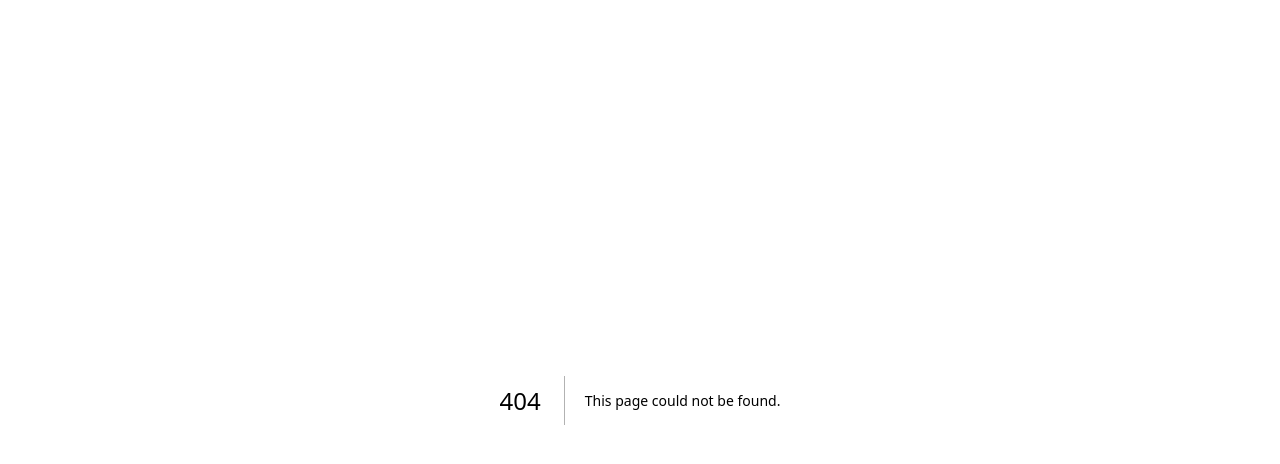
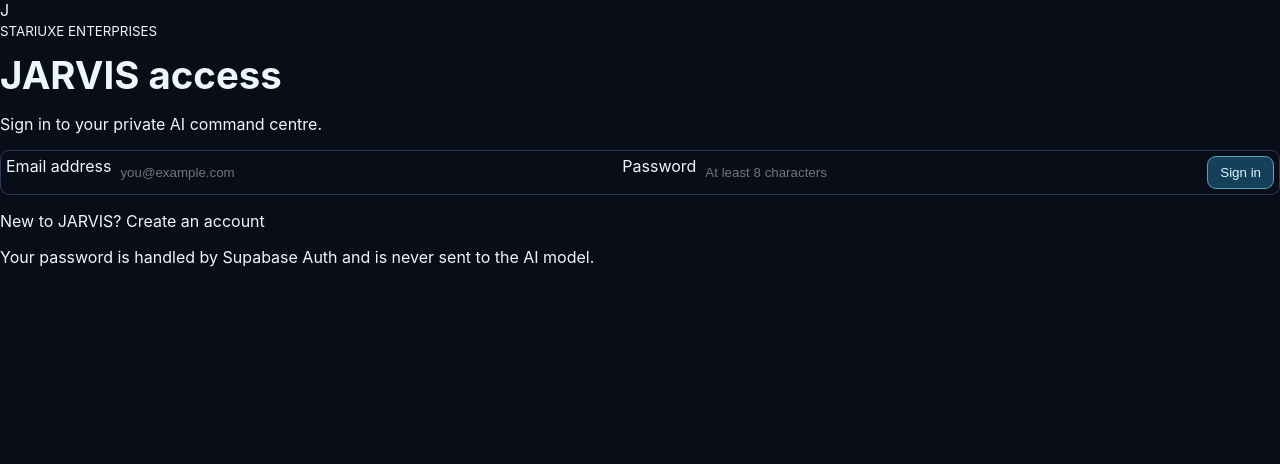
Before and after one commit to Stariuxe/VOICESTUDIO, a Next.js app: page /login in a window 1280 px wide. Before the commit this address had no page. Shown: the top 464 px of the page. Built offline with nearby package versions, Linux system fonts and the light colour scheme.

Commit message:
Add Supabase authentication for JARVIS

```diff
--- /dev/null
+++ b/app/login/page.tsx
@@ -0,0 +1,6 @@
+'use client';
+import {useState} from 'react';
+import {createClient} from '@/lib/supabase/client';
+export default function Login(){const [email,setEmail]=useState('');const [password,setPassword]=useState('');const [mode,setMode]=useState<'in'|'up'>('in');const [message,setMessage]=useState('');const [busy,setBusy]=useState(false);
+ async function submit(e:React.FormEvent){e.preventDefault();setBusy(true);setMessage('');try{const s=createClient();const r=mode==='in'?await s.auth.signInWithPassword({email,password}):await s.auth.signUp({email,password});if(r.error)throw r.error;if(mode==='up'&&!r.data.session)setMessage('Account created. Check your email to confirm your address, then sign in.');else window.location.href='/';}catch(e:any){setMessage(e.message||'Unable to authenticate.');}finally{setBusy(false);}}
+ return <main className="auth"><div className="authcard"><div className="mark">J</div><small>STARIUXE ENTERPRISES</small><h1>JARVIS access</h1><p>Sign in to your private AI command centre.</p><form onSubmit={submit}><label>Email address</label><input type="email" required autoComplete="email" value={email} onChange={e=>setEmail(e.target.value)} placeholder="you@example.com"/><label>Password</label><input type="password" required minLength={8} autoComplete={mode==='in'?'current-password':'new-password'} value={password} onChange={e=>setPassword(e.target.value)} placeholder="At least 8 characters"/><button disabled={busy}>{busy?'Please wait…':mode==='in'?'Sign in':'Create account'}</button></form>{message&&<p className="notice">{message}</p>}<p className="switch">{mode==='in'?"New to JARVIS?":"Already registered?"} <a onClick={()=>{setMode(mode==='in'?'up':'in');setMessage('');}}>{mode==='in'?'Create an account':'Sign in'}</a></p><p className="safe">Your password is handled by Supabase Auth and is never sent to the AI model.</p></div></main>;}
```
